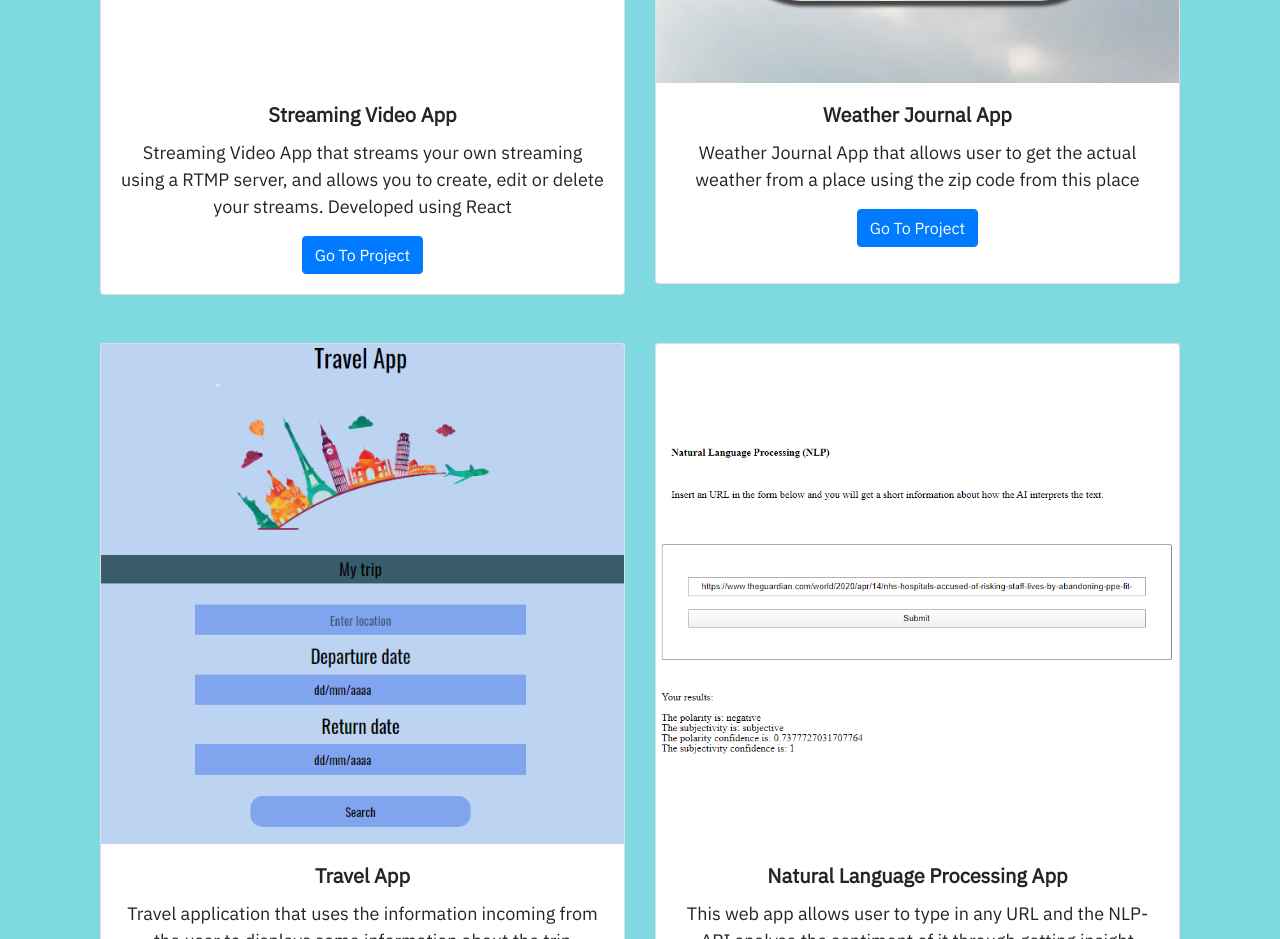
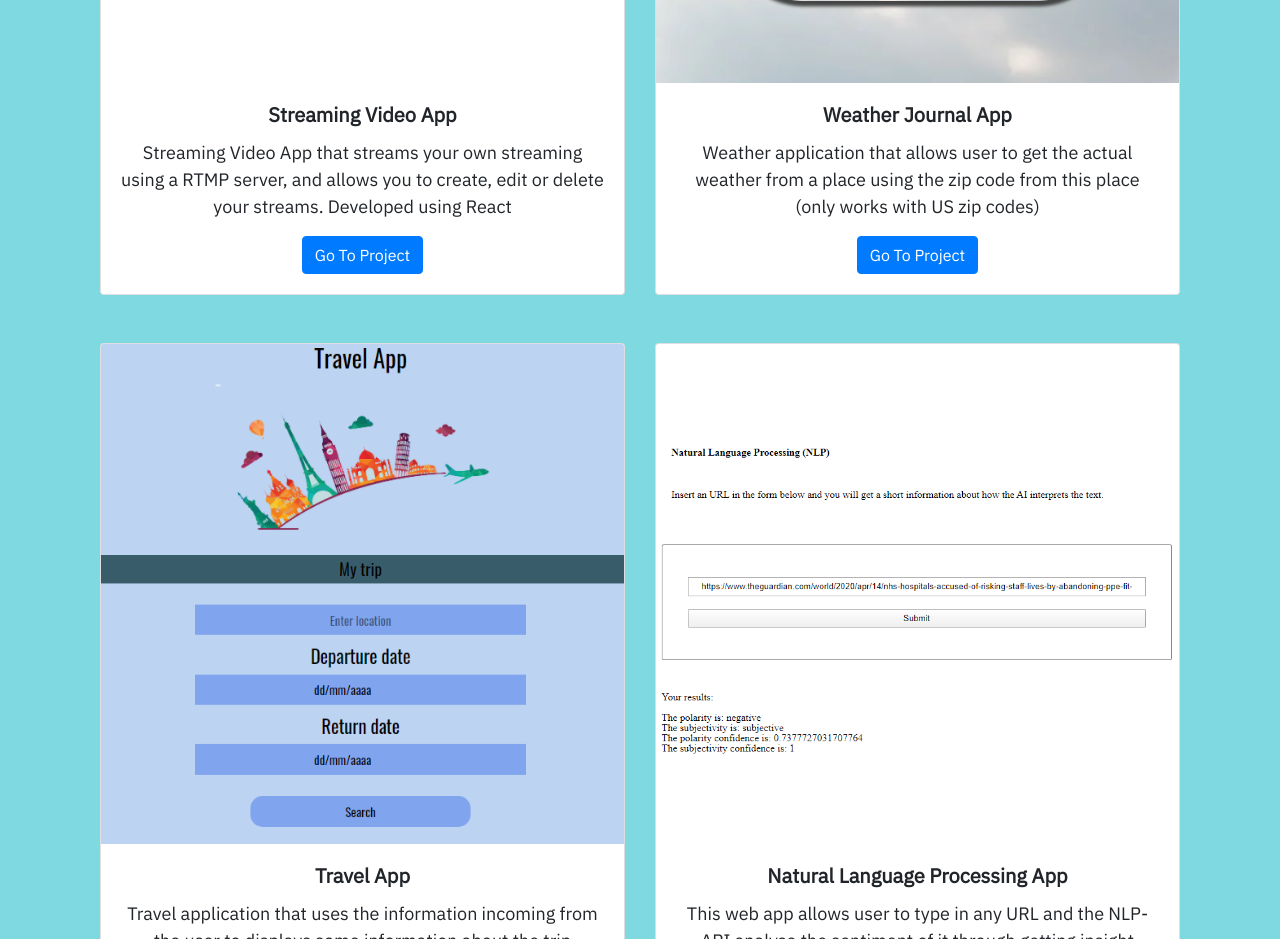
Before and after one commit to ThisIsItz/Itziar-Portfolio, a React (Create React App) app: page / in a window 1280 px wide. Shown: the part 1700-2639 px from the top of the page. Built offline with nearby package versions, Linux system fonts and the light colour scheme; some icons are missing.

Commit message:
Updated project

```diff
--- a/src/components/Projects.js
+++ b/src/components/Projects.js
@@ -15,7 +15,7 @@ const Projects = () => {
                     class="weather"
                     name="Weather Journal App"
                     img="./img/wjasmall.png"
-                    description="Weather Journal App that allows user to get the actual weather from a place using the zip code from this place"
+                    description="Weather application that allows user to get the actual weather from a place using the zip code from this place (only works with US zip codes)"
                     href="https://github.com/ThisIsItz/weather-journal-app"
                 />
             </div>
```
